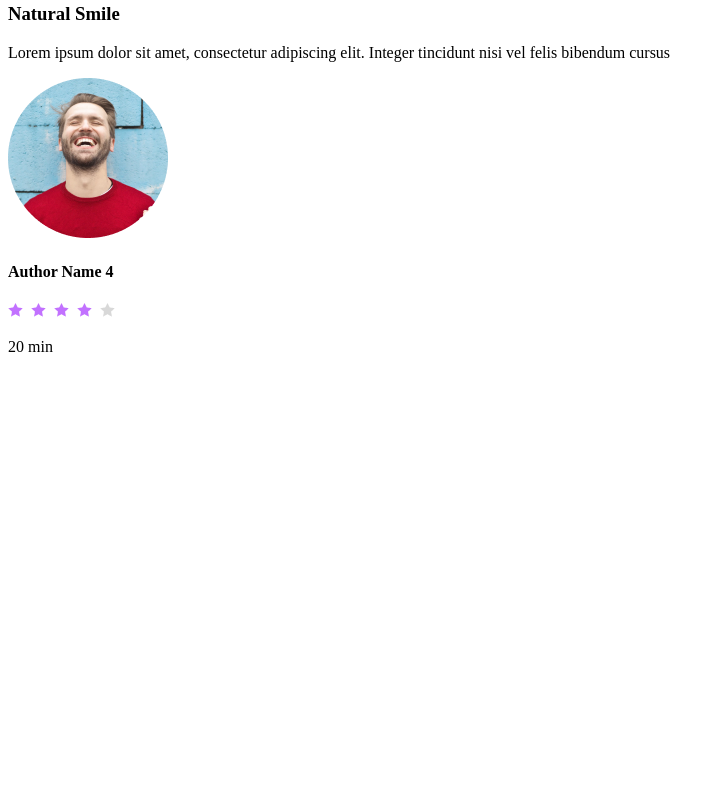
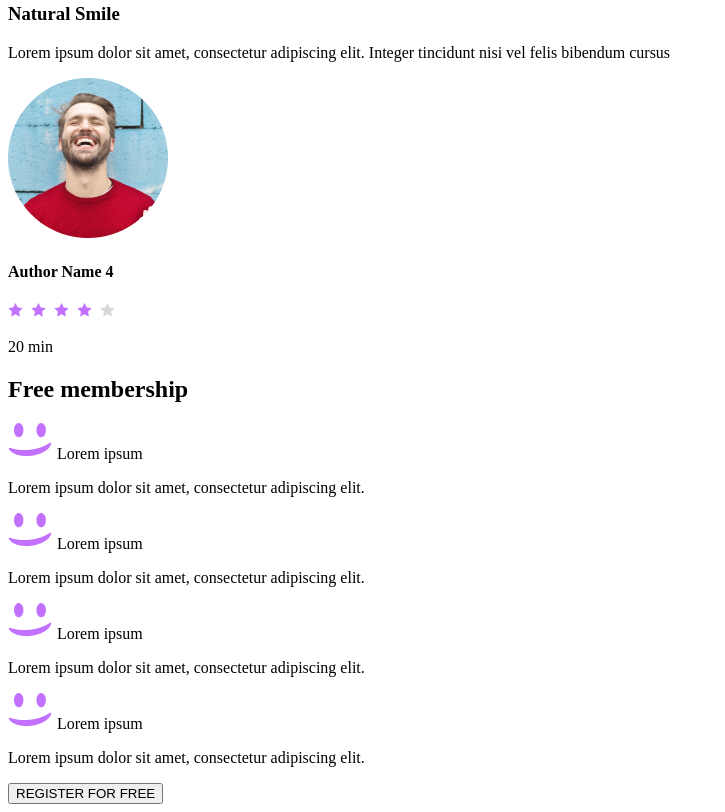
Before and after one commit to 220005250/alx_html_css, a plain HTML site: page html_advanced/index.html in a window 1280 px wide. Shown: the part 2893-3705 px from the top of the page, without its empty margins (0-725 px from the left). Before the commit the page ends 3265 px from the top, so only its background shows below. Drawn offline with Linux system fonts and the light colour scheme.

Commit message:
Task_5_Membership

```diff
--- a/html_advanced/index.html
+++ b/html_advanced/index.html
@@ -75,14 +75,14 @@
         <section>
             <h2>Most popular tutorials</h2>
             <div class="videos">
-                 <!-- This is a video card to group all video card components-->
+                <!-- This is a video card to group all video card components-->
                 <div class="video-card">
                     <img class="video-image" src="assets/preview.png" alt="Video 1">
                     <h3 class="video-title">Diagonal Smile</h3>
                     <p class="video-text">Lorem ipsum dolor sit amet, consectetur adipiscing elit. Integer tincidunt
                         nisi vel felis
                         bibendum cursus</p>
-                     <!--This is the author bloc that has their name and avatar-->
+                    <!--This is the author bloc that has their name and avatar-->
                     <div class="video-author-block">
                         <img src="avatar.png" alt="Author 1">
                         <h4>Author Name 1</h4>
@@ -102,7 +102,7 @@
                     <p class="video-text">Lorem ipsum dolor sit amet, consectetur adipiscing elit. Integer tincidunt
                         nisi vel felis
                         bibendum cursus</p>
-                     <!--This is the author bloc that has their name and avatar-->
+                    <!--This is the author bloc that has their name and avatar-->
                     <div class="video-author-block">
                         <img src="avatar.png" alt="Author 2">
                         <h4>Author Name 2</h4>
@@ -122,7 +122,7 @@
                     <p class="video-text">Lorem ipsum dolor sit amet, consectetur adipiscing elit. Integer tincidunt
                         nisi vel felis
                         bibendum cursus</p>
-                     <!--This is the author bloc that has their name and avatar-->
+                    <!--This is the author bloc that has their name and avatar-->
                     <div class="video-author-block">
                         <img src="avatar.png" alt="Author 3">
                         <h4>Author Name 1</h4>
@@ -142,7 +142,7 @@
                     <p class="video-text">Lorem ipsum dolor sit amet, consectetur adipiscing elit. Integer tincidunt
                         nisi vel felis
                         bibendum cursus</p>
-                     <!--This is the author bloc that has their name and avatar-->
+                    <!--This is the author bloc that has their name and avatar-->
                     <div class="video-author-block">
                         <img src="avatar.png" alt="Author 4">
                         <h4>Author Name 4</h4>
@@ -157,6 +157,37 @@
                 </div>
             </div>
         </section>
+        <!--The membership section containing images, heading and text-->
+        <section>
+            <h2>Free membership</h2>
+            <div class="membership">
+                <div>
+                    <img src="assets/smile.png" alt="emoji">
+                    <h>Lorem ipsum</h>
+                    <p>Lorem ipsum dolor sit amet, consectetur adipiscing elit.</p>
+
+                </div>
+                <div>
+                    <img src="assets/smile.png" alt="emoji">
+                    <h>Lorem ipsum</h>
+                    <p>Lorem ipsum dolor sit amet, consectetur adipiscing elit.</p>
+
+                </div>
+                <div>
+                    <img src="assets/smile.png" alt="emoji">
+                    <h>Lorem ipsum</h>
+                    <p>Lorem ipsum dolor sit amet, consectetur adipiscing elit.</p>
+
+                </div>
+                <div>
+                    <img src="assets/smile.png" alt="emoji">
+                    <h>Lorem ipsum</h>
+                    <p>Lorem ipsum dolor sit amet, consectetur adipiscing elit.</p>
+
+                </div>
+            </div>
+            <button>REGISTER FOR FREE</button>
+        </section>
     </main>
 </body>
 
```
Also changed, not shown: html_advanced/assets/smile.png (added).
